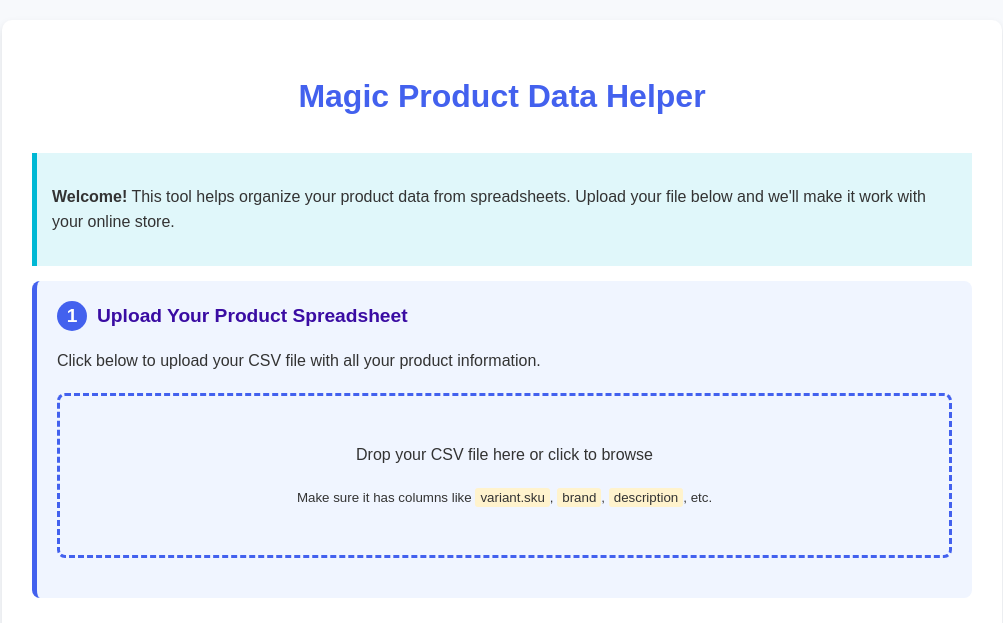
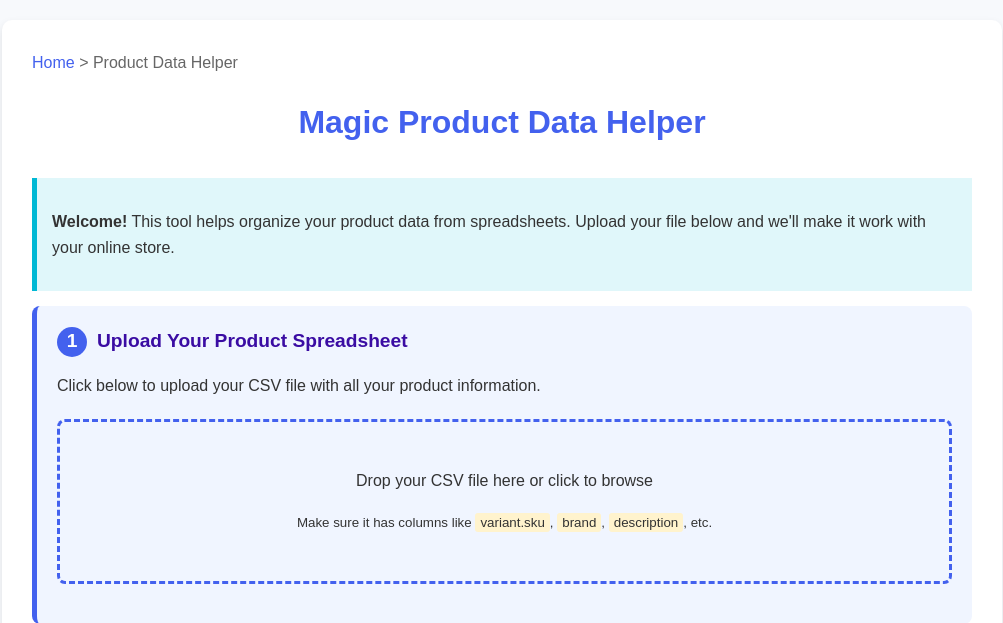
Before and after one commit to jonahumans/Migration-Assistant, a Flask app: page / in a window 1280 px wide. Shown: the top 623 px of the page, without its empty margins (138-1141 px from the left). Run offline with Flask 3, Linux system fonts and the light colour scheme.

Commit message:
Assistant checkpoint: Add breadcrumb navigation to interface
Assistant generated file changes:
- templates/index.html: Add breadcrumb navigation, Add breadcrumb styles

---

User prompt:

will it also include the original website just in a different breadcrumb

```diff
--- a/templates/index.html
+++ b/templates/index.html
@@ -122,10 +122,25 @@
             padding: 2px 5px;
             border-radius: 3px;
         }
+        .breadcrumb {
+            margin-bottom: 20px;
+            color: #666;
+        }
+        .breadcrumb a {
+            color: #4361ee;
+            text-decoration: none;
+        }
+        .breadcrumb a:hover {
+            text-decoration: underline;
+        }
     </style>
 </head>
 <body>
     <div class="container">
+        <nav class="breadcrumb">
+            <a href="/">Home</a> &gt;
+            <span>Product Data Helper</span>
+        </nav>
         <h1>Magic Product Data Helper</h1>
 
         <div class="info-box">
```
